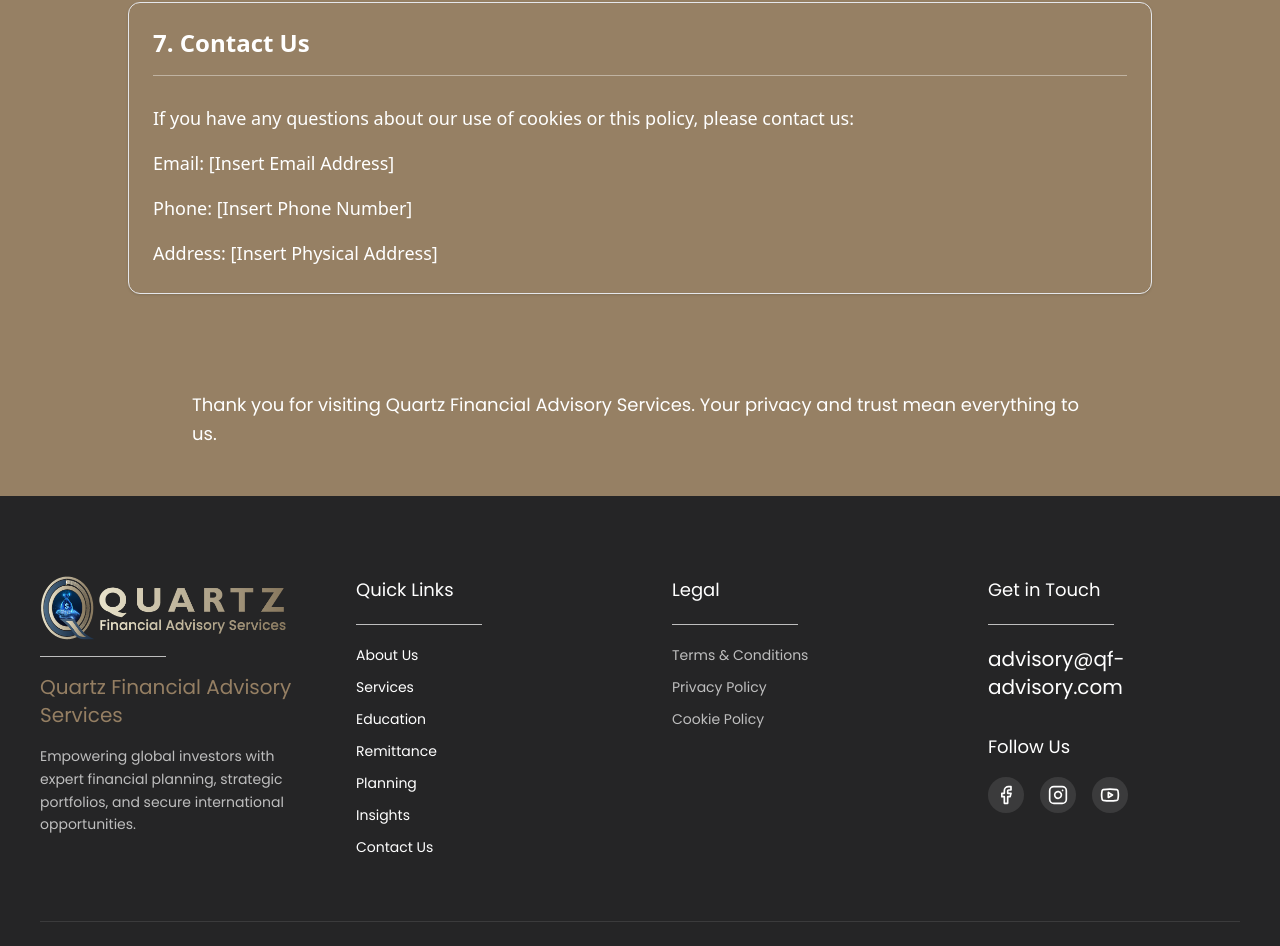
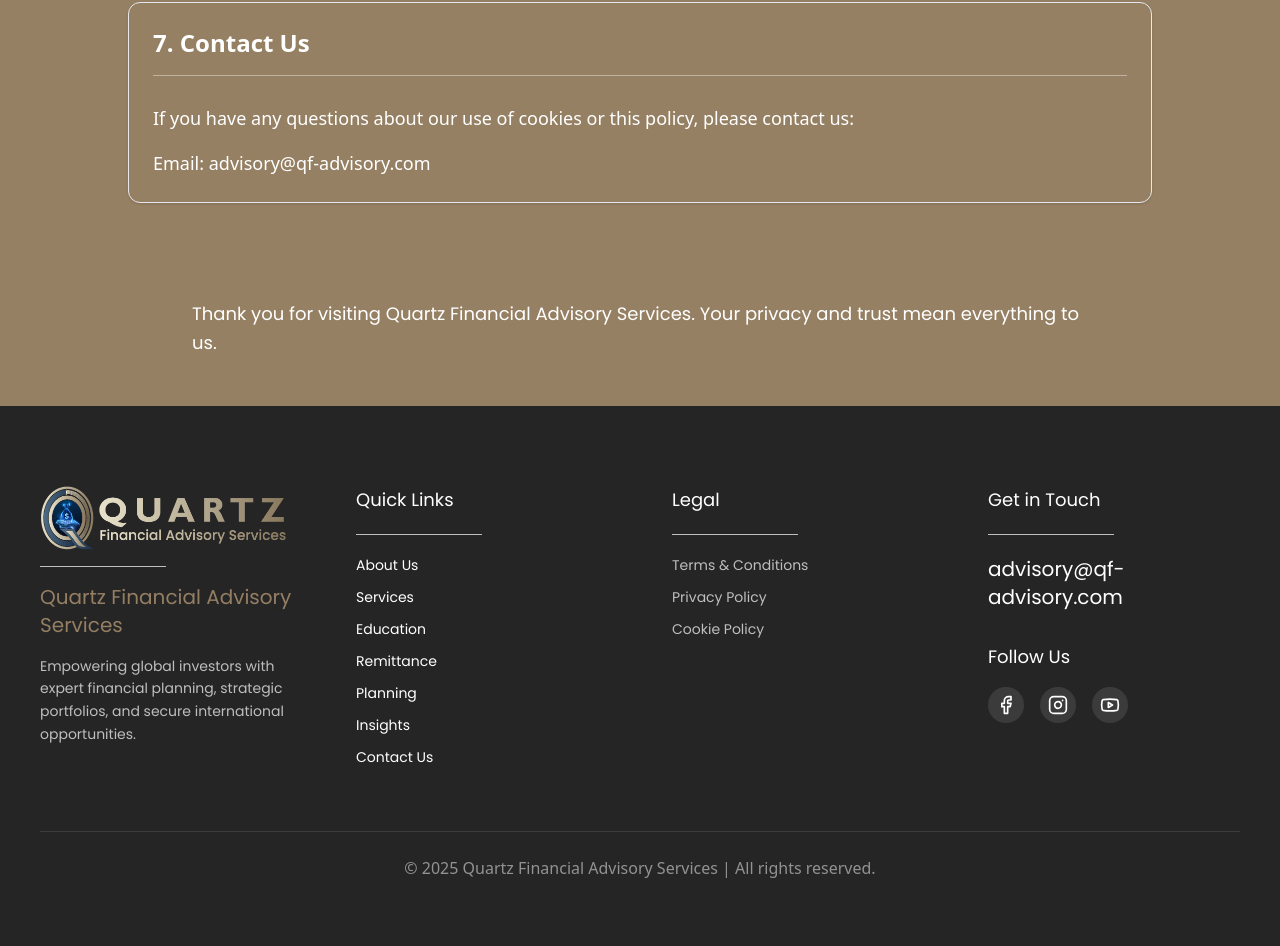
Before and after one commit to SUBHAJIT555/quartz, a React (Vite) app: page /CookiePolicy in a window 1280 px wide. Shown: the part 3018-3964 px from the top of the page. After the commit the page ends 3938 px from the top, so only its background shows below. Built offline with nearby package versions, Linux system fonts and the light colour scheme.

Commit message:
legal update

```diff
--- a/src/pages/CookiePolicy.tsx
+++ b/src/pages/CookiePolicy.tsx
@@ -68,9 +68,8 @@
       title: "7. Contact Us",
       content: [
         "If you have any questions about our use of cookies or this policy, please contact us:",
-        "Email: [Insert Email Address]",
-        "Phone: [Insert Phone Number]",
-        "Address: [Insert Physical Address]",
+        "Email: advisory@qf-advisory.com",
+
       ],
     },
   ];
--- a/src/pages/PrivacyPolicy.tsx
+++ b/src/pages/PrivacyPolicy.tsx
@@ -81,9 +81,8 @@
     title: "9. Contact Us",
     content: [
       "If you have any questions or concerns about this Privacy Policy or how your information is handled, please reach out to us at:",
-      "Email: [Insert Email Address]",
-      "Phone: [Insert Phone Number]",
-      "Address: [Insert Physical Address]",
+      "Email: advisory@qf-advisory.com",
+
     ],
   },
 ];
--- a/src/pages/TermsAndCondition.tsx
+++ b/src/pages/TermsAndCondition.tsx
@@ -85,9 +85,7 @@
       title: "10. Contact Information",
       content: [
         "If you have any questions or concerns regarding these Terms and Conditions, please contact us at:",
-        "Email: [Insert Email Address]",
-        "Phone: [Insert Phone Number]",
-        "Address: [Insert Physical Address]",
+        "Email: advisory@qf-advisory.com",
       ],
     },
   ];
```
